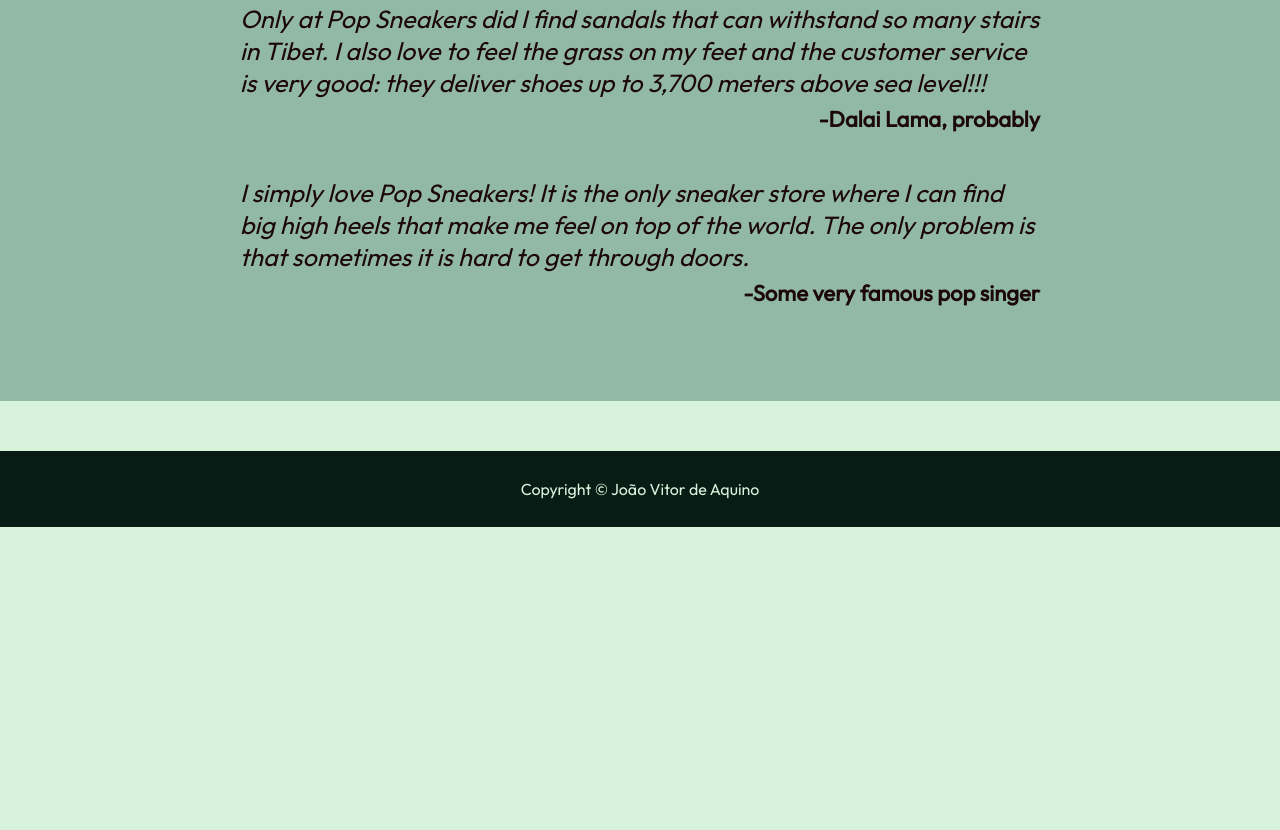
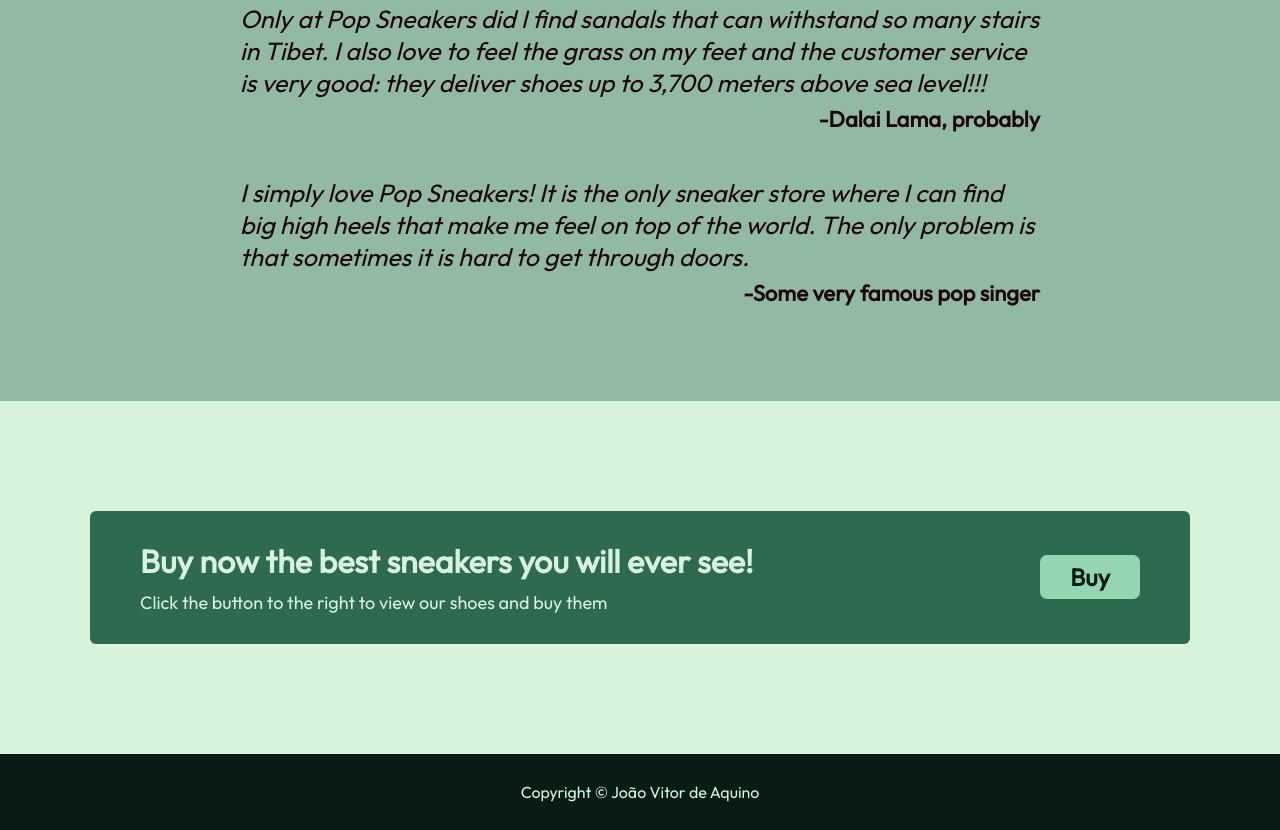
Before and after one commit to jv-aquino/Odin-Landing-Page, a plain HTML site: page index.html in a window 1280 px wide. Shown: the part 1096-1926 px from the top of the page. Before the commit the page ends 1623 px from the top, so only its background shows below. Drawn offline with Linux system fonts and the light colour scheme.

Commit message:
Call to action finished, project finished

```diff
--- a/css/style.css
+++ b/css/style.css
@@ -82,7 +82,7 @@
 }
 
 .hero a {
-  color: #2d6a4f;
+  color: #081c15;
 }
 
 #products {
@@ -126,7 +126,6 @@
   display: flex;
   align-items: center;
   flex-direction: column;
-  margin-bottom: 50px;
 }
 
 #reviews div {
@@ -155,6 +154,45 @@
   margin-bottom: 44px;
 }
 
+#buy {
+  display: flex;
+  justify-content: center;
+  align-items: center;
+  padding: 110px 0;
+}
+
+.buydiv {
+  margin: 0;
+  display: flex;
+  padding: 30px 50px;
+  align-items: center;
+  background-color: #2d6a4f;
+  border-radius: 6px;
+  border: none;
+  color: #d8f3dc;
+  justify-content: space-between;
+  width: 1000px;
+}
+
+.buydiv h1, .buydiv p {
+  margin: 0;
+}
+
+.buydiv p {
+  margin-top: 10px;
+  font-size: 18px;
+}
+
+.buydiv button {
+  font-size: 24px;
+  font-weight: bold;
+  padding: 7px 30px;
+  background-color: #95d5b2;
+  border-radius: 7px;
+  border: none;
+  color: #081c15;
+}
+
 footer {
   padding: 28px;
   justify-content: center;
--- a/index.html
+++ b/index.html
@@ -69,7 +69,13 @@
   </div>
 
   <div id="buy">
-
+    <div class="buydiv">
+      <div>
+        <h1>Buy now the best sneakers you will ever see!</h1>
+        <p>Click the button to the right to view our shoes and buy them</p>
+      </div>
+      <button>Buy</button>
+    </div>
   </div>
 
   <footer>
```
